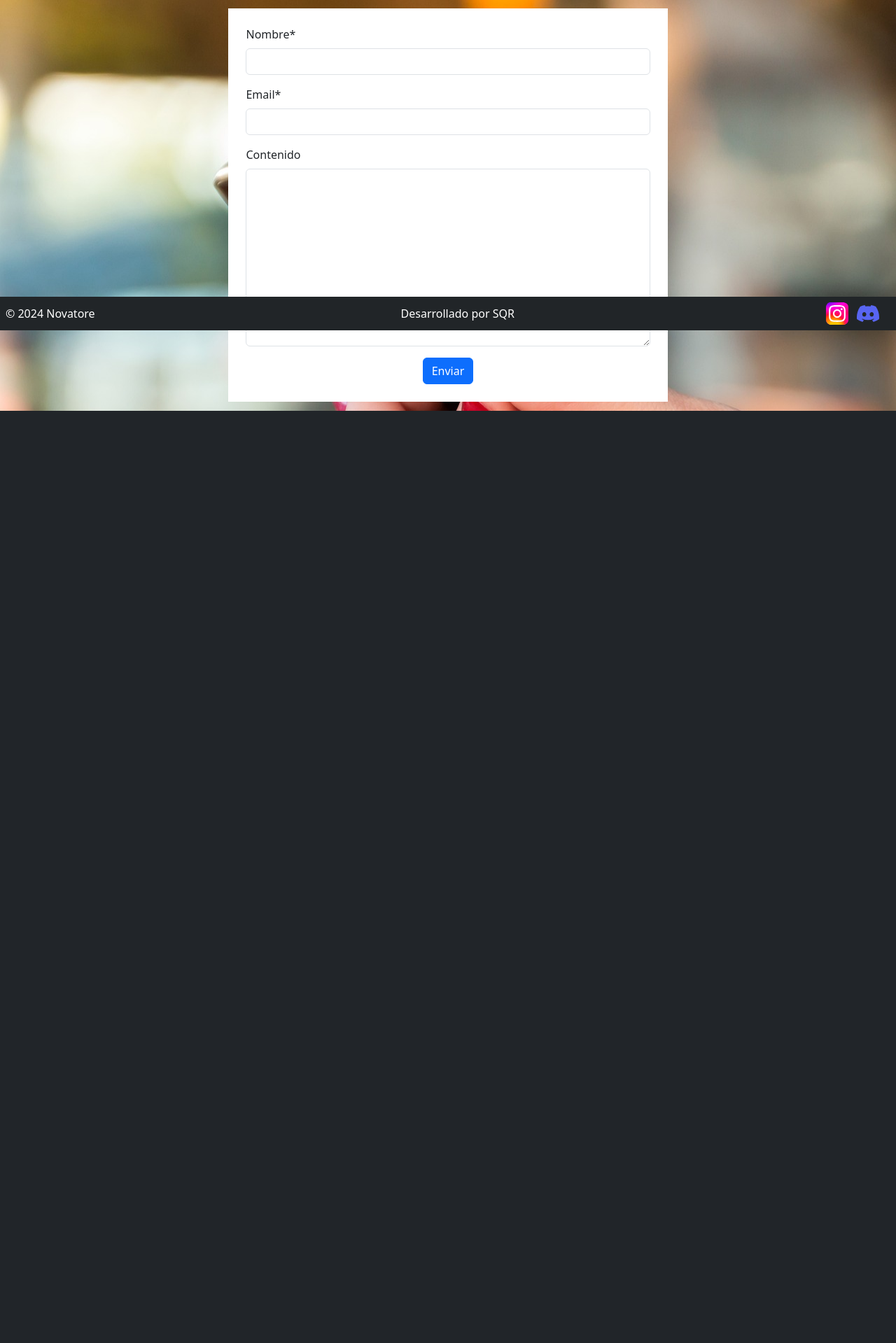
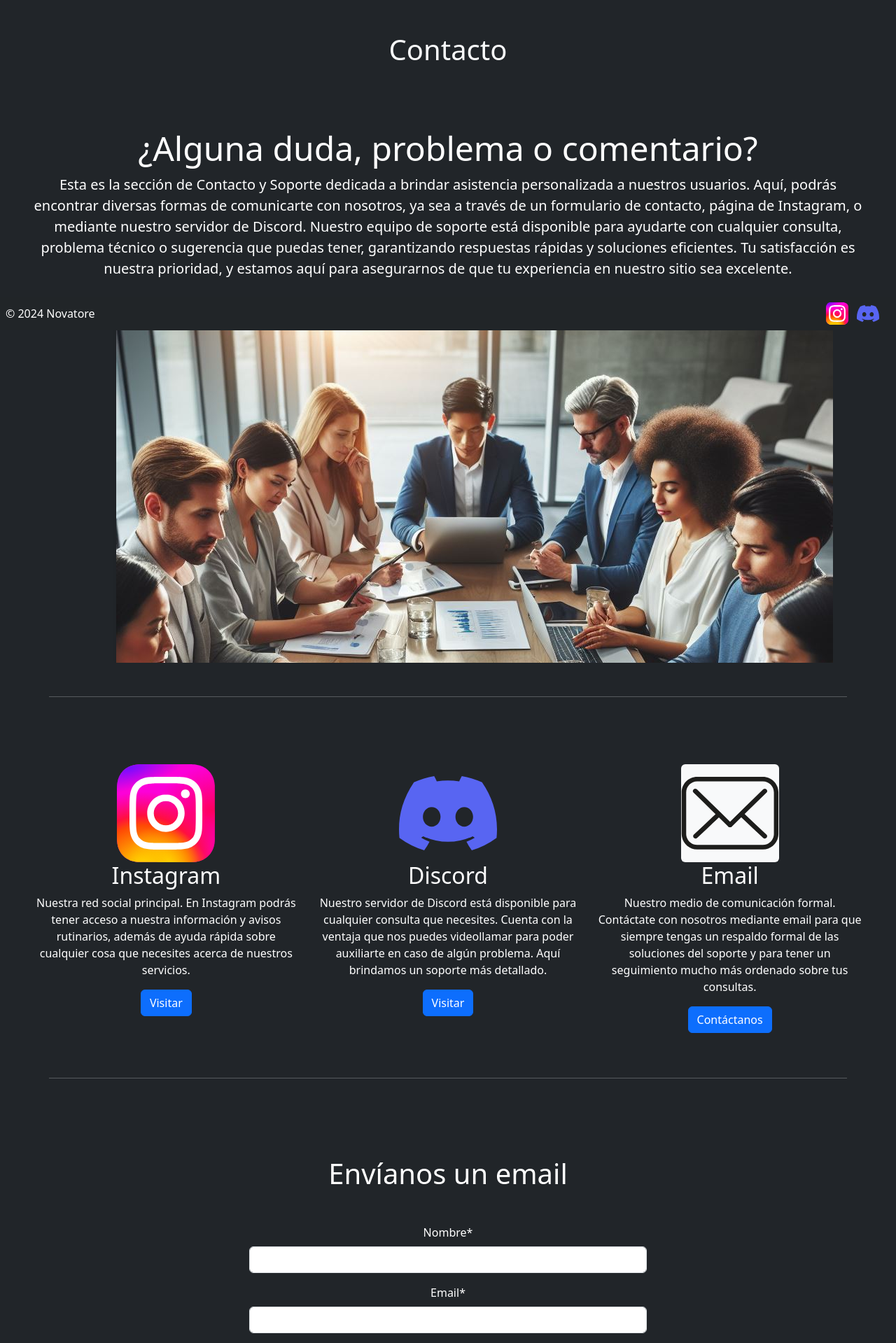
Before and after one commit to novanovatore/novatore, a Django app: page /contacto/ in a window 1280 px wide. Shown: the part 328-2247 px from the top of the page at 70% size. Before the commit the page ends 915 px from the top, so only its background shows below. Run offline with Django 5.2, Linux system fonts and the light colour scheme; parts of the project's set-up code (start-up, migrations or seed data) failed here and were passed over; some libraries are stand-ins or nearby versions; grey boxes are pictures that could not be loaded.

Commit message:
edicion templates contacto, registro y login. faltan editar vistas

```diff
--- a/ProyectoWeb/Aplicacion1/templates/Aplicacion1/base.html
+++ b/ProyectoWeb/Aplicacion1/templates/Aplicacion1/base.html
@@ -99,7 +99,7 @@
                 {% if user.is_authenticated %}
                     <!-- logout -->
                     <div class="d-lg-flex col-lg-3 justify-content-lg-end">
-                        <a href="#">
+                        <a href="{% url 'logout' %}">
                             <button class="btn btn-danger">Cerrar Sesión</button>
                         </a>
                     </div>
@@ -107,11 +107,11 @@
                 {% else %}
                     <!--  ingresar y registro-->
                     <div class="d-lg-flex col-lg-3 justify-content-lg-end">
-                        <a href="#">
+                        <a href="{% url 'auth_login_user' %}">
                             <button class="btn btn-primary mx-3">Ingresar</button>
                         </a>
 
-                        <a href="#">
+                        <a href="{% url 'auth_reg_user' %}">
                             <button class="btn btn-secondary">Registro</button>
                         </a>
                     </div>
--- a/ProyectoWeb/Aplicacion1/templates/Aplicacion1/home.html
+++ b/ProyectoWeb/Aplicacion1/templates/Aplicacion1/home.html
@@ -2,7 +2,7 @@
 
 {% block title %} Home {% endblock %}height
 
-{% block cabecera %}¡Bienvenido{% if request.user.is_authenticated %}, {{request.user.username}}{% endif %}!{% endblock %}
+
 
 
 {% block content %}
--- a/ProyectoWeb/Aplicacion1/templates/Aplicacion1/sticky_footer.html
+++ b/ProyectoWeb/Aplicacion1/templates/Aplicacion1/sticky_footer.html
@@ -11,7 +11,6 @@
 	<!-- footer -->
 	<footer class="footer_sticky d-flex flex-wrap justify-content-between align-items-center">
 		<p class="text-start my-2 mx-2">© 2024 Novatore</p>
-		<p class="text-center my-2 mx-2">Desarrollado por SQR</p>
 		<p class="text-end my-2 mx-3">
 			<a target="_blank" href="#"><img src="{% static 'Aplicacion1/img/instagram_logo.svg'%}" style="width:32px;" alt="instagram"></a>
 			<a class="mx-2" target="_blank" href="#"><img src="{% static 'Aplicacion1/img/discord_logo.svg'%}" style="width:32px;" alt="discord"></a>
--- a/ProyectoWeb/Contacto/templates/Contacto/contacto.html
+++ b/ProyectoWeb/Contacto/templates/Contacto/contacto.html
@@ -2,17 +2,88 @@
 
 {% load crispy_forms_tags %}
 
+{% load static %}
 {% block title %} Contacto {% endblock %}
 
-{% block cabecera %}Contacto{% endblock %}
 
 {% block content %}
 
-<div style="background-image: url('/media/contacto/contacto.jpg'); padding: 1%;">
 
+<!-- titulo -->
+<div class="container text-center mt-5 text-light">
+    <h1>Contacto</h1>
+</div>
+<!-- end titulo -->
+
+<div class="text-bg-dark pt-3 px-3 pt-md-5 px-md-5 text-center overflow-hidden">
+    <div class="my-3 py-3">
+        <h2 class="display-5">¿Alguna duda, problema o comentario?</h2>
+        <p class="lead">Esta es la sección de Contacto y Soporte dedicada a brindar
+            asistencia personalizada a nuestros usuarios. Aquí, podrás encontrar diversas formas de comunicarte con nosotros,
+            ya sea a través de un formulario de contacto, página de Instagram, o mediante nuestro servidor de Discord.
+            Nuestro equipo de soporte está disponible para ayudarte con cualquier consulta, problema técnico o sugerencia que puedas tener,
+            garantizando respuestas rápidas y soluciones eficientes. Tu satisfacción es nuestra prioridad, y estamos aquí para asegurarnos
+            de que tu experiencia en nuestro sitio sea excelente.</p>
+    </div>
+    <div class="bg-body-tertiary shadow-sm mx-auto" style="width: 80%; height: 500px; border-radius: 21px 21px 0 0;">
+        <img src="/media/home/home1.jpg" alt="Home1">
+    </div>
+
+</div>
+
+<hr class="container my-5 text-light">
+
+
+<div class="text-bg-dark pt-3 px-3 pt-md-5 px-md-5 text-center overflow-hidden">
+
+    <!-- lista de redes -->
+    <div class="row">
+        <!-- instagram -->
+        <div class="col-lg-4">
+            <img src="{% static 'Aplicacion1/img/instagram_logo.svg'%}" width="140px" height="140px" alt="nfd">
+            <h2>Instagram</h2>
+            <p>Nuestra red social principal. En Instagram podrás tener acceso a nuestra información y avisos rutinarios, además de ayuda
+                rápida sobre cualquier cosa que necesites acerca de nuestros servicios.
+            </p>
+            <p><a class="btn btn-primary" href="#">Visitar</a></p>
+        </div>
+        <!-- end instagram -->
+
+        <!-- discord -->
+        <div class="col-lg-4">
+            <img src="{% static 'Aplicacion1/img/discord_logo.svg'%}" width="140px" height="140px" alt="nfd">
+
+            <h2>Discord</h2>
+            <p>Nuestro servidor de Discord está disponible para cualquier consulta que necesites. Cuenta con la ventaja que nos puedes
+                videollamar para poder auxiliarte en caso de algún problema. Aquí brindamos un soporte más detallado.</p>
+            <p><a class="btn btn-primary" href="#">Visitar</a></p>
+        </div>
+        <!-- end discord -->
+
+        <!-- email -->
+        <div class="col-lg-4 ">
+            <img src="{% static 'Aplicacion1/img/email_logo.svg'%}" class="text-bg-light rounded" width="140px" height="140px" alt="nfd">
+
+            <h2>Email</h2>
+
+            <p>Nuestro medio de comunicación formal. Contáctate con nosotros mediante email para que siempre tengas un respaldo formal de
+                las soluciones del soporte y para tener un seguimiento mucho más ordenado sobre tus consultas.</p>
+            <p><a class="btn btn-primary" href="#email_form">Contáctanos</a></p>
+        </div>
+        <!-- end email -->
+    </div>
+    <!-- end lista de redes -->
+</div>
+
+<hr class="container my-5 text-light">
+
+<!-- formulario email -->
+<div class="text-bg-dark pt-3 px-3 pt-md-5 px-md-5 text-center overflow-hidden">
+
+    <h1 class="my-3">Envíanos un email</h1>
     <!--MENSAJES-->
     {% if messages %}
-    <div class="messages text-center" style="margin-bottom: 2%;">
+    <div class="messages text-center">
         {% for message in messages %}
             <div class="alert {% if message.tags %}{{ message.tags }}{% endif %}" style="width: 60%; margin: auto;">
                 {{ message }}
@@ -29,19 +100,20 @@
     <script>alert("Error");</script>
 {% endif %}
 
-<div style="width:50%; margin:auto; background-color: white; padding: 2%;">
-    <form action="{% url 'contacto' %}", method="POST">
-        {% csrf_token %}
-        {{formulario|crispy}}
-        <div class="d-flex justify-content-center ">
-            <button class="btn btn-primary" type="submit">Enviar</button>
-            <!--<input type="submit" value="Enviar" class="btn btn-primary">-->
+    <!-- form -->
+    <div class="container w-50 my-5 text-center">
+        <form action="{% url 'contacto' %}", method="POST" id="email_form">
+            {% csrf_token %}
+            {{formulario|crispy}}
+            <div class="d-flex justify-content-center ">
+                <button class="btn btn-primary" type="submit">Enviar</button>
 
-        </div><!--end div button-->
+            </div>
 
-    </form>
+        </form>
 
-</div><!--end div form-->
-
+    </div>
+    <!-- end form -->
 </div>
+<!-- end formulario email -->
 {% endblock %}
```
Also changed, not shown: ProyectoWeb/Autenticacion/static/Autenticacion/css/auth.css (added, +8 -0 lines), ProyectoWeb/Autenticacion/templates/login/login.html (+20 -12 lines), ProyectoWeb/Autenticacion/templates/registro/registro.html (+20 -13 lines), ProyectoWeb/Blog/templates/Blog/blog.html (+12 -9 lines), ProyectoWeb/Blog/templates/Blog/categoria.html (+2 -50 lines), ProyectoWeb/Blog/views.py (+16 -2 lines), ProyectoWeb/Aplicacion1/static/Aplicacion1/img/email_logo.svg (added), ProyectoWeb/db.sqlite3.
